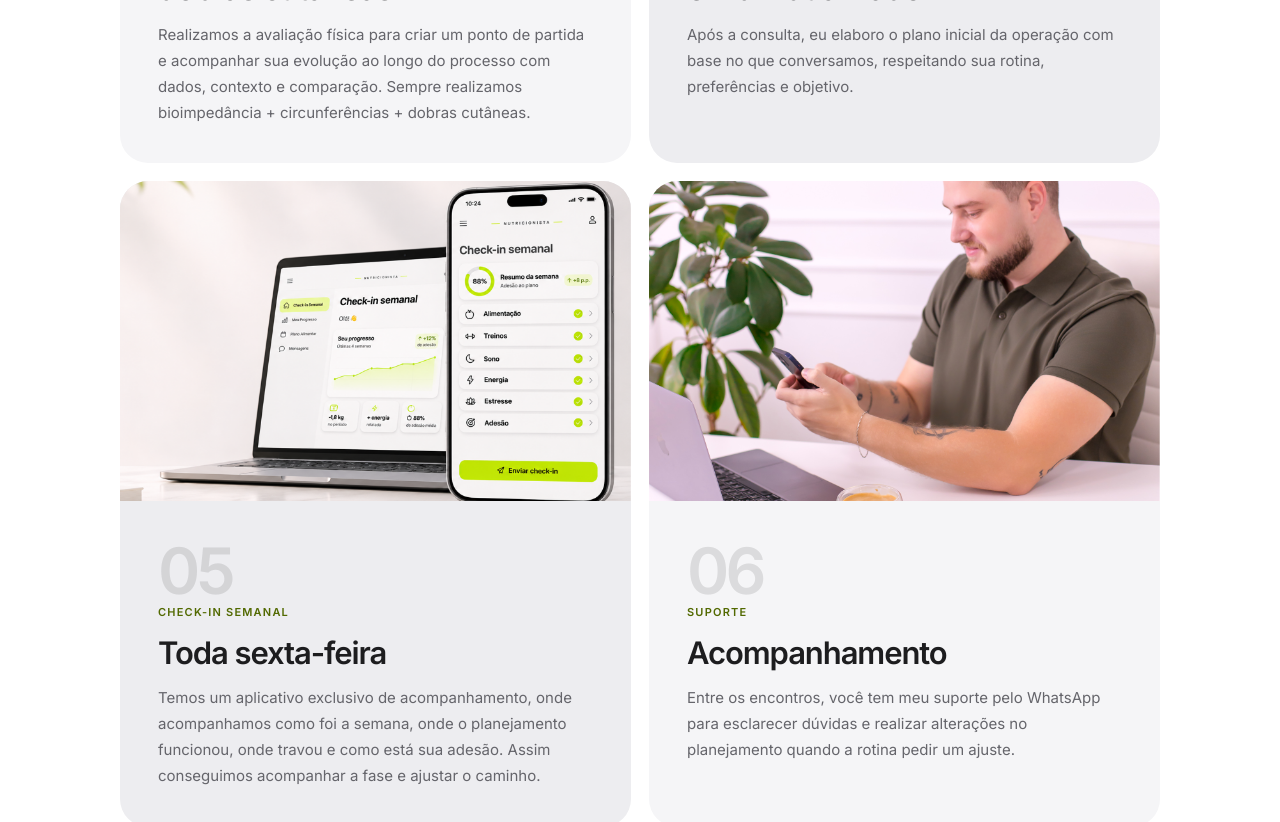
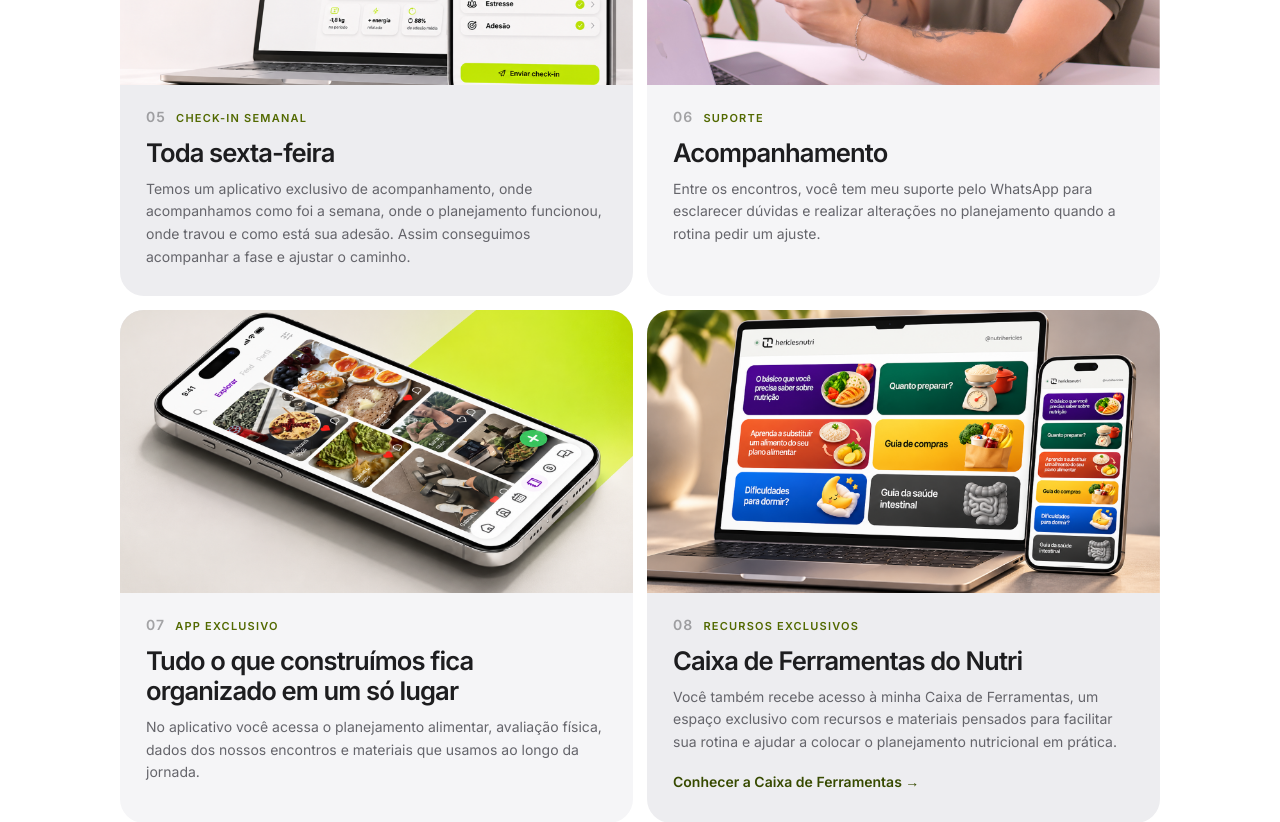
Before and after one commit to hericlesferreira/hericlesnutricionista-site, a React (Vite) app: page / in a window 1280 px wide. Shown: the part 2680-3502 px from the top of the page. Built offline with nearby package versions, Linux system fonts and the light colour scheme.

Commit message:
style: compactar cards e reduzir espacamentos da jornada

```diff
--- a/src/refresh.css
+++ b/src/refresh.css
@@ -615,3 +615,55 @@ body { background:#fff;color:#1d1d1f;font-family:Inter,Arial,sans-serif;line-hei
   .journey-rotator-track > span { display:none; height:auto; }
   .journey-rotator-track > span:first-child { display:block; }
 }
+
+
+/* Compactar cards da jornada */
+.journey-grid {
+  gap:14px;
+}
+.journey-card {
+  border-radius:24px;
+}
+.journey-card__media {
+  aspect-ratio:16/8.8;
+}
+.journey-card__body {
+  padding:24px 26px 28px;
+  gap:0;
+}
+.journey-card__content {
+  max-width:none;
+}
+.journey-card__heading {
+  display:flex;
+  align-items:baseline;
+  gap:10px;
+  margin-bottom:10px;
+}
+.journey-card__number {
+  flex:0 0 auto;
+  font:700 14px/1 Inter,Arial,sans-serif;
+  letter-spacing:.08em;
+  color:rgb(29 29 31 / .38);
+}
+.journey-card__eyebrow {
+  margin:0;
+  font-size:11px;
+}
+.journey-card h3 {
+  margin:0 0 10px;
+  font-size:clamp(20px,2vw,27px);
+  line-height:1.18;
+}
+.journey-card__content > p:last-of-type {
+  font-size:14px;
+  line-height:1.62;
+}
+.journey-card__link {
+  margin-top:16px;
+}
+@media(max-width:768px) {
+  .journey-grid { gap:12px; }
+  .journey-card__media { aspect-ratio:16/9.2; }
+  .journey-card__body { padding:22px 22px 24px; }
+}
```
